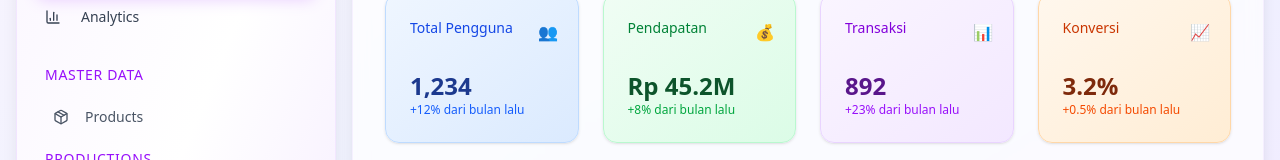
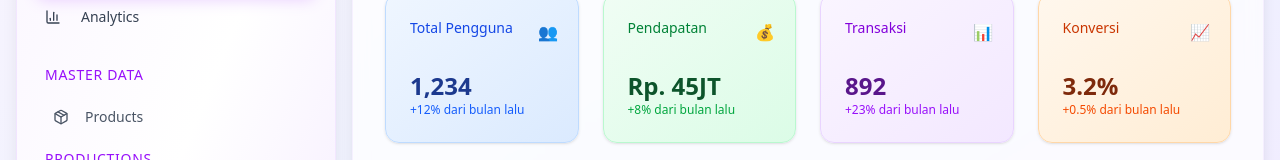
Before and after one commit to mallexibra-dev/smart-starterkit, a React (Vite) app in the folder client/: page / in a window 1280 px wide. Shown: the part 232-392 px from the top of the page. Built offline with nearby package versions, Linux system fonts and the light colour scheme.

Commit message:
feat: implement currency formatting functions and update components to use them

```diff
--- a/client/src/components/blocks/StatsCards.tsx
+++ b/client/src/components/blocks/StatsCards.tsx
@@ -1,4 +1,5 @@
 import { Card, CardContent, CardHeader, CardTitle } from "@/components/ui/card";
+import { formatRupiah, formatRupiahShort } from "@/lib/currency";
 
 export const StatsCards = () => {
   return (
@@ -26,7 +27,7 @@ export const StatsCards = () => {
           <div className="h-4 w-4 text-green-600 dark:text-green-400">💰</div>
         </CardHeader>
         <CardContent>
-          <div className="text-2xl font-bold text-green-900 dark:text-green-100">Rp 45.2M</div>
+          <div className="text-2xl font-bold text-green-900 dark:text-green-100">{formatRupiahShort(45200000)}</div>
           <p className="text-xs text-green-600 dark:text-green-400">
             +8% dari bulan lalu
           </p>
--- /dev/null
+++ b/client/src/lib/currency.ts
@@ -0,0 +1,99 @@
+/**
+ * Format angka ke format Rupiah Indonesia
+ * @param amount - Jumlah uang yang akan diformat
+ * @param options - Opsi formatting
+ * @returns String format Rupiah (contoh: "Rp. 1.000.000")
+ */
+export function formatRupiah(
+  amount: number | string,
+  options: {
+    prefix?: string
+    decimal?: number
+    separator?: string
+    decimalSeparator?: string
+  } = {}
+): string {
+  const {
+    prefix = 'Rp. ',
+    decimal = 0,
+    separator = '.',
+    decimalSeparator = ','
+  } = options
+
+  // Konversi ke number jika string
+  const numAmount = typeof amount === 'string' ? parseFloat(amount) : amount
+
+  // Handle invalid number
+  if (isNaN(numAmount)) {
+    return `${prefix}0`
+  }
+
+  // Format dengan separator ribuan
+  const formattedAmount = numAmount
+    .toFixed(decimal)
+    .replace(/\B(?=(\d{3})+(?!\d))/g, separator)
+
+  return `${prefix}${formattedAmount}`
+}
+
+/**
+ * Format angka ke format Rupiah Indonesia yang lebih singkat (untuk nilai besar)
+ * @param amount - Jumlah uang yang akan diformat
+ * @returns String format Rupiah singkat (contoh: "Rp. 1JT", "Rp. 2,5M")
+ */
+export function formatRupiahShort(amount: number | string): string {
+  const numAmount = typeof amount === 'string' ? parseFloat(amount) : amount
+
+  if (isNaN(numAmount)) {
+    return 'Rp. 0'
+  }
+
+  if (numAmount >= 1000000000) {
+    return `Rp. ${(numAmount / 1000000000).toFixed(1)}M`
+  } else if (numAmount >= 1000000) {
+    return `Rp. ${(numAmount / 1000000).toFixed(0)}JT`
+  } else if (numAmount >= 1000) {
+    return `Rp. ${(numAmount / 1000).toFixed(0)}RB`
+  } else {
+    return formatRupiah(numAmount)
+  }
+}
+
+/**
+ * Parse string Rupiah kembali ke number
+ * @param rupiahString - String format Rupiah
+ * @returns Number value
+ */
+export function parseRupiah(rupiahString: string): number {
+  // Hapus semua non-digit characters kecuali decimal separator
+  const cleanString = rupiahString.replace(/[^\d,]/g, '').replace(/,/g, '.')
+  const parsed = parseFloat(cleanString)
+  return isNaN(parsed) ? 0 : parsed
+}
+
+/**
+ * Format angka ke format mata uang umum
+ * @param amount - Jumlah uang yang akan diformat
+ * @param locale - Locale string (default: 'id-ID')
+ * @param currency - Currency code (default: 'IDR')
+ * @returns String format mata uang
+ */
+export function formatCurrency(
+  amount: number | string,
+  locale: string = 'id-ID',
+  currency: string = 'IDR'
+): string {
+  const numAmount = typeof amount === 'string' ? parseFloat(amount) : amount
+
+  if (isNaN(numAmount)) {
+    return new Intl.NumberFormat(locale, {
+      style: 'currency',
+      currency,
+    }).format(0)
+  }
+
+  return new Intl.NumberFormat(locale, {
+    style: 'currency',
+    currency,
+  }).format(numAmount)
+}
--- a/client/src/routes/analytics/-components/OverviewStats.tsx
+++ b/client/src/routes/analytics/-components/OverviewStats.tsx
@@ -1,6 +1,7 @@
 import { Card, CardContent, CardHeader, CardTitle } from '@/components/ui/card';
 import { AnalyticsOverview } from 'shared/types';
 import { TrendingUp, TrendingDown, DollarSign, ShoppingCart, Package } from 'lucide-react';
+import { formatRupiah } from '@/lib/currency';
 
 interface OverviewStatsProps {
   data: AnalyticsOverview;
@@ -45,12 +46,7 @@ export function OverviewStats({ data, className = '' }: OverviewStatsProps) {
 
   const formatValue = (value: number, format: string) => {
     if (format === 'currency') {
-      return new Intl.NumberFormat('id-ID', {
-        style: 'currency',
-        currency: 'IDR',
-        minimumFractionDigits: 0,
-        maximumFractionDigits: 0,
-      }).format(value);
+      return formatRupiah(value);
     }
     return new Intl.NumberFormat('id-ID').format(value);
   };
--- a/client/src/routes/analytics/-components/RecentTransactionsTable.tsx
+++ b/client/src/routes/analytics/-components/RecentTransactionsTable.tsx
@@ -2,6 +2,7 @@ import { Badge } from "@/components/ui/badge";
 import { DataTable } from "@/components/blocks/Table";
 import { type TableColumn } from "@/components/blocks/Table";
 import { RecentTransaction } from "shared/types";
+import { formatRupiah } from "@/lib/currency";
 
 interface RecentTransactionsTableProps {
   data: RecentTransaction[];
@@ -15,13 +16,6 @@ const statusColors = {
 };
 
 export function RecentTransactionsTable({ data }: RecentTransactionsTableProps) {
-  const formatCurrency = (amount: number) => {
-    return new Intl.NumberFormat('id-ID', {
-      style: 'currency',
-      currency: 'IDR',
-      minimumFractionDigits: 0,
-    }).format(amount);
-  };
 
   const formatDate = (dateString: string) => {
     return new Date(dateString).toLocaleDateString('id-ID', {
@@ -67,7 +61,7 @@ export function RecentTransactionsTable({ data }: RecentTransactionsTableProps)
       sortable: true,
       cellRender: (value) => (
         <span className="font-mono text-sm">
-          {formatCurrency(value)}
+          {formatRupiah(value)}
         </span>
       )
     },
--- a/client/src/routes/products/-components/ProductForm.tsx
+++ b/client/src/routes/products/-components/ProductForm.tsx
@@ -6,6 +6,7 @@ import { FormCard } from "@/components/blocks/FormCard";
 import { createProduct, type CreateProductInput, type ProductDto, type UpdateProductInput } from "@/services/product.service";
 import { useNavigate } from "@tanstack/react-router";
 import { toast } from "sonner";
+import { formatRupiah } from "@/lib/currency";
 
 interface ProductFormProps {
   onCreated?: () => void;
@@ -211,6 +212,9 @@ export function ProductForm({
             step="0.01"
             className={errors.price ? "border-red-500" : ""}
           />
+          {form.price > 0 && (
+            <p className="text-sm text-gray-500">{formatRupiah(form.price)}</p>
+          )}
           {errors.price && <p className="text-sm text-red-500">{errors.price}</p>}
         </div>
         <div className="space-y-2">
--- a/client/src/routes/products/-components/ProductTable.tsx
+++ b/client/src/routes/products/-components/ProductTable.tsx
@@ -8,6 +8,7 @@ import { Link } from "@tanstack/react-router";
 import { Edit, Trash2 } from "lucide-react";
 import { DataTable } from "@/components/blocks/Table";
 import { type TableColumn } from "@/components/blocks/Table";
+import { formatRupiah } from "@/lib/currency";
 
 export function ProductTable() {
   const [items, setItems] = useState<ProductDto[]>([]);
@@ -122,7 +123,7 @@ export function ProductTable() {
       sortable: true,
       cellRender: (value) => (
         <span className="font-mono">
-          Rp {value.toLocaleString('id-ID')}
+          {formatRupiah(value)}
         </span>
       )
     },
--- a/client/src/routes/transactions/-components/TransactionForm.tsx
+++ b/client/src/routes/transactions/-components/TransactionForm.tsx
@@ -5,6 +5,7 @@ import { Select, SelectContent, SelectItem, SelectTrigger, SelectValue } from "@
 import { FormCard } from "@/components/blocks/FormCard";
 import { createTransaction, type CreateTransactionInput } from "@/services/transaction.service";
 import { listProducts, type ProductDto } from "@/services/product.service";
+import { formatRupiah } from "@/lib/currency";
 
 export function TransactionForm({ onCreated }: { onCreated?: () => void }) {
   const [form, setForm] = useState<CreateTransactionInput>({
@@ -88,11 +89,27 @@ export function TransactionForm({ onCreated }: { onCreated?: () => void }) {
         </div>
         <div className="space-y-2">
           <Label>Harga Satuan</Label>
-          <Input type="number" value={form.unit_price} onChange={(e) => handleChange("unit_price", e.target.value)} />
+          <Input
+            type="number"
+            value={form.unit_price}
+            onChange={(e) => handleChange("unit_price", e.target.value)}
+            placeholder={formatRupiah(0)}
+          />
+          {form.unit_price > 0 && (
+            <p className="text-sm text-gray-500">{formatRupiah(form.unit_price)}</p>
+          )}
         </div>
         <div className="space-y-2">
           <Label>Total Harga</Label>
-          <Input type="number" value={form.total_price} onChange={(e) => handleChange("total_price", e.target.value)} />
+          <Input
+            type="number"
+            value={form.total_price}
+            onChange={(e) => handleChange("total_price", e.target.value)}
+            placeholder={formatRupiah(0)}
+          />
+          {form.total_price > 0 && (
+            <p className="text-sm text-gray-500">{formatRupiah(form.total_price)}</p>
+          )}
         </div>
         <div className="space-y-2">
           <Label>Status</Label>
--- a/client/src/routes/transactions/-components/TransactionTable.tsx
+++ b/client/src/routes/transactions/-components/TransactionTable.tsx
@@ -6,6 +6,7 @@ import { AlertDialog, AlertDialogAction, AlertDialogCancel, AlertDialogContent,
 import { DataTable } from "@/components/blocks/Table";
 import { type TableColumn } from "@/components/blocks/Table";
 import { Trash2 } from "lucide-react";
+import { formatRupiah } from "@/lib/currency";
 
 export function TransactionTable() {
   const [items, setItems] = useState<TransactionDto[]>([]);
@@ -108,7 +109,7 @@ export function TransactionTable() {
       sortable: true,
       cellRender: (value) => (
         <span className="font-mono text-sm">
-          Rp {value.toLocaleString('id-ID')}
+          {formatRupiah(value)}
         </span>
       )
     },
@@ -118,7 +119,7 @@ export function TransactionTable() {
       sortable: true,
       cellRender: (value) => (
         <span className="font-mono font-semibold text-sm">
-          Rp {value.toLocaleString('id-ID')}
+          {formatRupiah(value)}
         </span>
       )
     },
```
